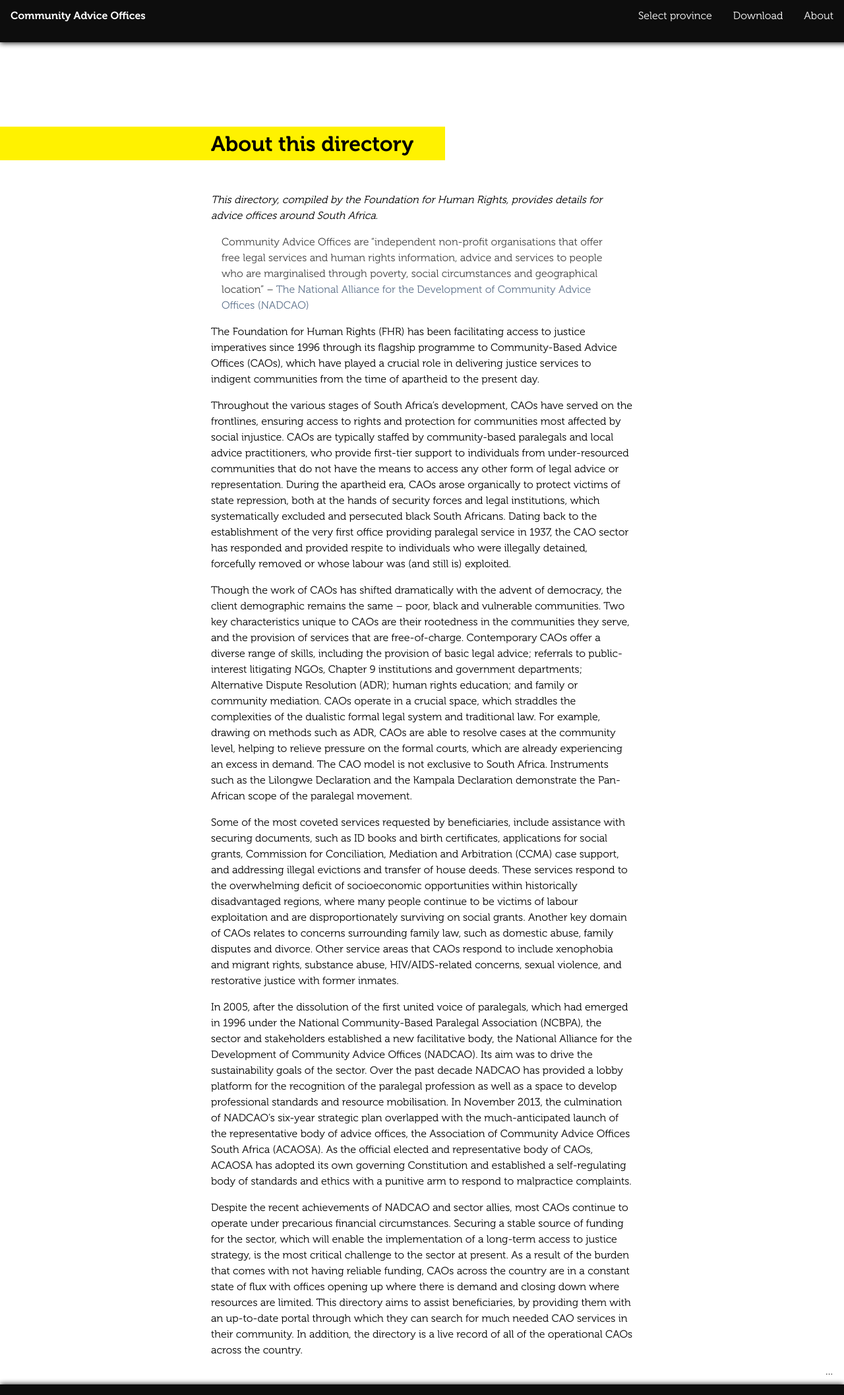
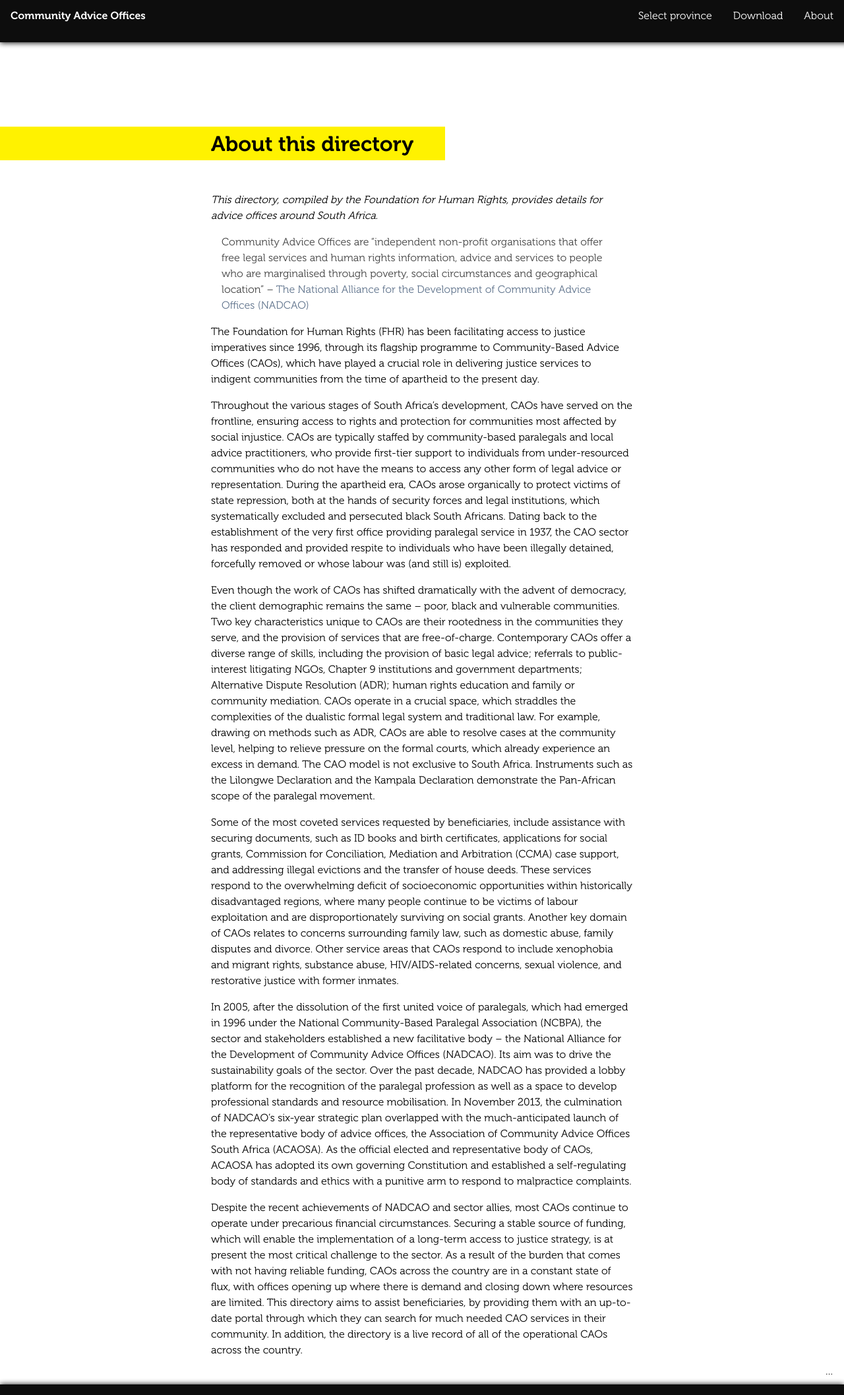
Before and after one commit to electricbookworks/fhr-directories, a Jekyll site: the page built from cao-directory/0-4-about.md, in a window 1280 px wide. Shown: the whole page at 66% size. Built offline with Jekyll 4.4.1, drawn with Linux system fonts in a browser that asks for light colours.

Commit message:
2nd corrections to intro

```diff
--- a/cao-directory/0-4-about.md
+++ b/cao-directory/0-4-about.md
@@ -18,16 +18,16 @@ style: frontmatter about-page
 
 > Community Advice Offices are “independent non-profit organisations that offer free legal services and human rights information, advice and services to people who are marginalised through poverty, social circumstances and geographical location” – [The National Alliance for the Development of Community Advice Offices (NADCAO)](http://nadcao.org.za/)
 
-The Foundation for Human Rights (FHR) has been facilitating access to justice imperatives since 1996 through its flagship programme to Community-Based Advice Offices (CAOs), which have played a crucial role in delivering justice services to indigent communities from the time of apartheid to the present day.
+The Foundation for Human Rights (FHR) has been facilitating access to justice imperatives since 1996, through its flagship programme to Community-Based Advice Offices (CAOs), which have played a crucial role in delivering justice services to indigent communities from the time of apartheid to the present day.
 
-Throughout the various stages of South Africa’s development, CAOs have served on the frontlines, ensuring access to rights and protection for communities most affected by social injustice. CAOs are typically staffed by community-based paralegals and local advice practitioners, who provide first-tier support to individuals from under-resourced communities that do not have the means to access any other form of legal advice or representation. During the apartheid era, CAOs arose organically to protect victims of state repression, both at the hands of security forces and legal institutions, which systematically excluded and persecuted black South Africans. Dating back to the establishment of the very first office providing paralegal service in 1937, the CAO sector has responded and provided respite to individuals who were illegally detained, forcefully removed or whose labour was (and still is) exploited.
+Throughout the various stages of South Africa’s development, CAOs have served on the frontline, ensuring access to rights and protection for communities most affected by social injustice. CAOs are typically staffed by community-based paralegals and local advice practitioners, who provide first-tier support to individuals from under-resourced communities who do not have the means to access any other form of legal advice or representation. During the apartheid era, CAOs arose organically to protect victims of state repression, both at the hands of security forces and legal institutions, which systematically excluded and persecuted black South Africans. Dating back to the establishment of the very first office providing paralegal service in 1937, the CAO sector has responded and provided respite to individuals who have been illegally detained, forcefully removed or whose labour was (and still is) exploited.
 
-Though the work of CAOs has shifted dramatically with the advent of democracy, the client demographic remains the same – poor, black and vulnerable communities. Two key characteristics unique to CAOs are their rootedness in the communities they serve, and the provision of services that are free-of-charge. Contemporary CAOs offer a diverse range of skills, including the provision of basic legal advice; referrals to public-interest litigating NGOs, Chapter 9 institutions and government departments; Alternative Dispute Resolution (ADR); human rights education; and family or community mediation. CAOs operate in a crucial space, which straddles the complexities of the dualistic formal legal system and traditional law. For example, drawing on methods such as ADR, CAOs are able to resolve cases at the community level, helping to relieve pressure on the formal courts, which are already experiencing an excess in demand. The CAO model is not exclusive to South Africa. Instruments such as the Lilongwe Declaration and the Kampala Declaration demonstrate the Pan-African scope of the paralegal movement.
+Even though the work of CAOs has shifted dramatically with the advent of democracy, the client demographic remains the same – poor, black and vulnerable communities. Two key characteristics unique to CAOs are their rootedness in the communities they serve, and the provision of services that are free-of-charge. Contemporary CAOs offer a diverse range of skills, including the provision of basic legal advice; referrals to public-interest litigating NGOs, Chapter 9 institutions and government departments; Alternative Dispute Resolution (ADR); human rights education and family or community mediation. CAOs operate in a crucial space, which straddles the complexities of the dualistic formal legal system and traditional law. For example, drawing on methods such as ADR, CAOs are able to resolve cases at the community level, helping to relieve pressure on the formal courts, which already experience an excess in demand. The CAO model is not exclusive to South Africa. Instruments such as the Lilongwe Declaration and the Kampala Declaration demonstrate the Pan-African scope of the paralegal movement.
 
-Some of the most coveted services requested by beneficiaries, include assistance with securing documents, such as ID books and birth certificates, applications for social grants, Commission for Conciliation, Mediation and Arbitration (CCMA) case support, and addressing illegal evictions and transfer of house deeds. These services respond to the overwhelming deficit of socioeconomic opportunities within historically disadvantaged regions, where many people continue to be victims of labour exploitation and are disproportionately surviving on social grants. Another key domain of CAOs relates to concerns surrounding family law, such as domestic abuse, family disputes and divorce. Other service areas that CAOs respond to include xenophobia and migrant rights, substance abuse, HIV/AIDS-related concerns, sexual violence, and restorative justice with former inmates.
+Some of the most coveted services requested by beneficiaries, include assistance with securing documents, such as ID books and birth certificates, applications for social grants, Commission for Conciliation, Mediation and Arbitration (CCMA) case support, and addressing illegal evictions and the transfer of house deeds. These services respond to the overwhelming deficit of socioeconomic opportunities within historically disadvantaged regions, where many people continue to be victims of labour exploitation and are disproportionately surviving on social grants. Another key domain of CAOs relates to concerns surrounding family law, such as domestic abuse, family disputes and divorce. Other service areas that CAOs respond to include xenophobia and migrant rights, substance abuse, HIV/AIDS-related concerns, sexual violence, and restorative justice with former inmates.
 
-In 2005, after the dissolution of the first united voice of paralegals, which had emerged in 1996 under the National Community-Based Paralegal Association (NCBPA), the sector and stakeholders established a new facilitative body, the National Alliance for the Development of Community Advice Offices (NADCAO). Its aim was to drive the sustainability goals of the sector. Over the past decade NADCAO has provided a lobby platform for the recognition of the paralegal profession as well as a space to develop professional standards and resource mobilisation. In November 2013, the culmination of NADCAO's six-year strategic plan overlapped with the much-anticipated launch of the representative body of advice offices, the Association of Community Advice Offices South Africa (ACAOSA). As the official elected and representative body of CAOs, ACAOSA has adopted its own governing Constitution and established a self-regulating body of standards and ethics with a punitive arm to respond to malpractice complaints.
+In 2005, after the dissolution of the first united voice of paralegals, which had emerged in 1996 under the National Community-Based Paralegal Association (NCBPA), the sector and stakeholders established a new facilitative body – the National Alliance for the Development of Community Advice Offices (NADCAO). Its aim was to drive the sustainability goals of the sector. Over the past decade, NADCAO has provided a lobby platform for the recognition of the paralegal profession as well as a space to develop professional standards and resource mobilisation. In November 2013, the culmination of NADCAO's six-year strategic plan overlapped with the much-anticipated launch of the representative body of advice offices, the Association of Community Advice Offices South Africa (ACAOSA). As the official elected and representative body of CAOs, ACAOSA has adopted its own governing Constitution and established a self-regulating body of standards and ethics with a punitive arm to respond to malpractice complaints.
 
-Despite the recent achievements of NADCAO and sector allies, most CAOs continue to operate under precarious financial circumstances. Securing a stable source of funding for the sector, which will enable the implementation of a long-term access to justice strategy, is the most critical challenge to the sector at present.  As a result of the burden that comes with not having reliable funding, CAOs across the country are in a constant state of flux with offices opening up where there is demand and closing down where resources are limited. This directory aims to assist beneficiaries, by providing them with an up-to-date portal through which they can search for much needed CAO services in their community. In addition, the directory is a live record of all of the operational CAOs across the country.
+Despite the recent achievements of NADCAO and sector allies, most CAOs continue to operate under precarious financial circumstances. Securing a stable source of funding, which will enable the implementation of a long-term access to justice strategy, is at present the most critical challenge to the sector.  As a result of the burden that comes with not having reliable funding, CAOs across the country are in a constant state of flux, with offices opening up where there is demand and closing down where resources are limited. This directory aims to assist beneficiaries, by providing them with an up-to-date portal through which they can search for much needed CAO services in their community. In addition, the directory is a live record of all of the operational CAOs across the country.
 
 &nbsp;
```
